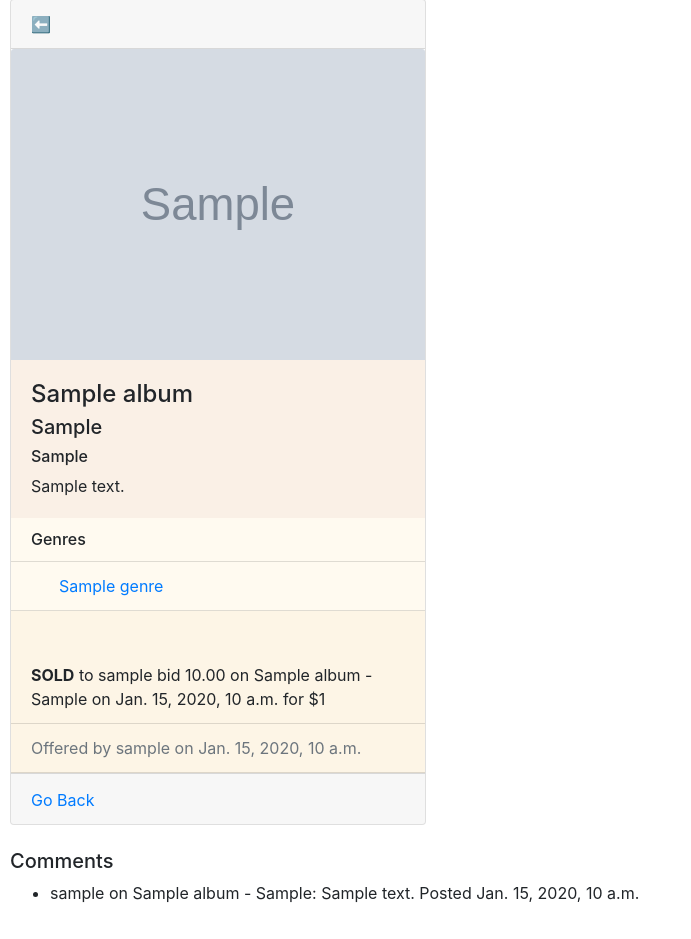
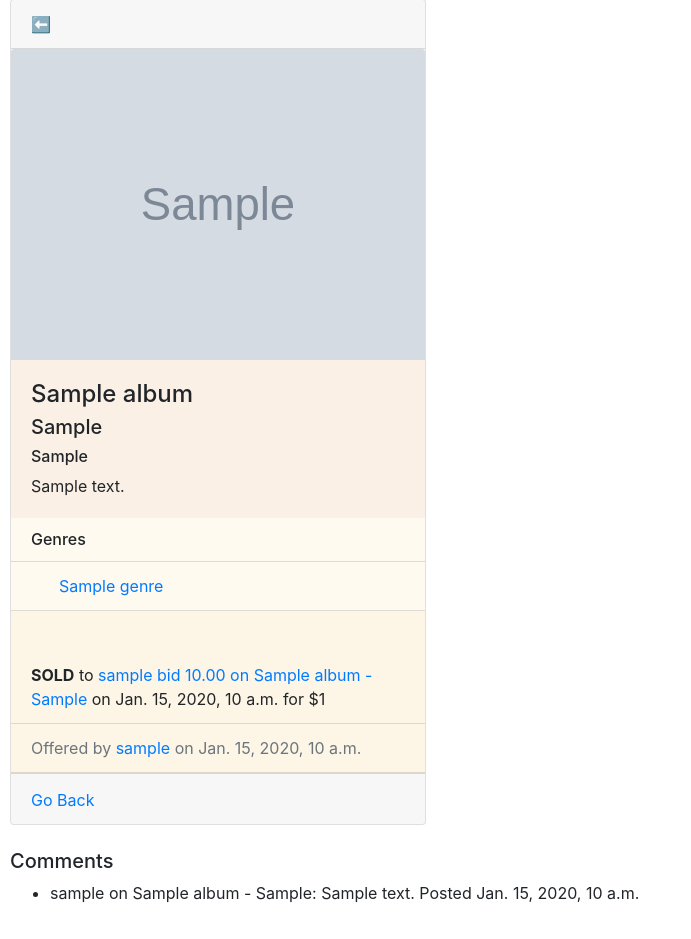
Before and after one commit to mrumiker/ebay-clone, a Django app: template auctions/templates/auctions/listing.html in a window 1280 px wide. Shown: the part 210-1149 px from the top of the page, without its empty margins (0-691 px from the left). Run offline with Django 3.2, Linux system fonts and the light colour scheme; tables that the repository leaves empty hold one stand-in row (values such as "Sample post"); the template is opened without the code that fills it: values that come from a table or form of the project are taken from there, most other values are stand-ins (such as "Sample title", 1, 10 or a date in 2020); grey boxes marked "Sample" are stand-in pictures; some libraries are stand-ins or nearby versions.

Commit message:
add Profile links to listing page

```diff
--- a/auctions/templates/auctions/listing.html
+++ b/auctions/templates/auctions/listing.html
@@ -35,38 +35,44 @@
     {% if max_bidder == album.seller %}
     {% if user == album.seller %}
     <li class="list-group-item" style="background-color: oldlace;">
-      Listing withdrawn by you on {{ album.datetime_closed }}
+      Listing withdrawn by <a href="{% url 'albums' user.id %}" class="card-link">you</a> on {{ album.datetime_closed }}
     </li>
     {% else %}
     <li class="list-group-item" style="background-color: oldlace;">
-      Listing withdrawn by {{ album.seller }} on {{ album.datetime_closed }}
+      Listing withdrawn by <a href="{% url 'albums' album.seller.id %}" class="card-link">{{album.seller}}</a> on {{
+      album.datetime_closed }}
     </li>
     {% endif %}
     {% elif max_bidder == user %}
     <li class="list-group-item" style="background-color: oldlace;">
-      <b>SOLD TO YOU</b> on {{ album.datetime_closed }} for ${{ max_bid }}!
+      <b>SOLD TO <a href="{% url 'albums' user.id %}" class="card-link">YOU</a></b> on {{ album.datetime_closed }} for
+      ${{ max_bid }}!
     </li>
     {% else %}
     <li class="list-group-item" style="background-color: oldlace;">
-      <b>SOLD</b> to {{ max_bidder }} on {{ album.datetime_closed }} for ${{ max_bid }}
+      <b>SOLD</b> to <a href="{% url 'albums' max_bidder.id %}" class="card-link">{{ max_bidder }}</a> on
+      {{album.datetime_closed}} for ${{ max_bid }}
     </li>
     {% endif %}
     {% elif user.id == max_bidder.id %}
     <li class="list-group-item" style="background-color: oldlace;">
-      Current bid is <b>${{ max_bid }}</b> by you
+      Current bid is <b>${{ max_bid }}</b> by <a href="{% url 'albums' user.id %}" class="card-link">you</a>
     </li>
     {% else %}
     <li class="list-group-item" style="background-color: oldlace;">
-      Current bid is <b>${{ max_bid }}</b> by {{ max_bidder }}
+      Current bid is <b>${{ max_bid }}</b> by <a href="{% url 'albums' max_bidder.id %}"
+        class="card-link">{{max_bidder}}</a>
     </li>
     {% endif %}
     {% if user.id == album.seller.id %}
-    <li class="list-group-item text-muted" style="background-color: oldlace;">Offered by you on
+    <li class="list-group-item text-muted" style="background-color: oldlace;">Offered by <a
+        href="{% url 'albums' user.id %}" class="card-link">you</a> on
       {{ album.datetime_created }}
     </li>
     {% else %}
     <li class="list-group-item text-muted" style="background-color: oldlace;">
-      Offered by {{ album.seller }} on {{ album.datetime_created }}
+      Offered by <a href="{% url 'albums' album.seller.id %}" class="card-link">{{album.seller}}</a> on
+      {{album.datetime_created}}
     </li>
     {% endif %}
   </ul>
```
